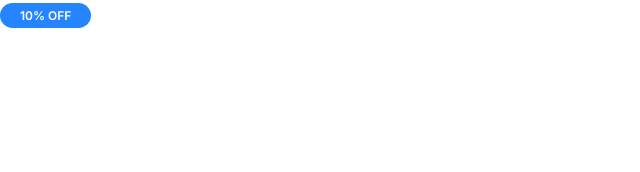
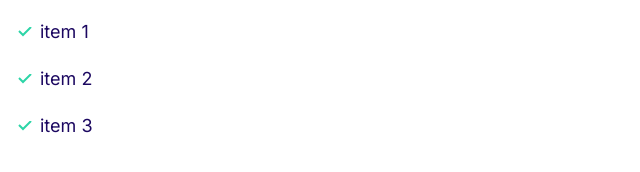
Before and after one commit to usama631/Moshify, a plain HTML site: page index.html in a window 1280 px wide. Shown: the whole page, without its empty margins (0-640 px from the left). Drawn offline with Linux system fonts and the light colour scheme.

Commit message:
Create Lists & Save VS Code Shortcuts

```diff
--- a/css/style.css
+++ b/css/style.css
@@ -115,3 +115,32 @@ a {
     font-size: 1.2rem;
   }
 }
+
+/* Lists */
+
+.list {
+  list-style: none;
+  padding-left: 0;
+  color: var(--color-heading);
+}
+
+.list--inline .list__item {
+  display: inline-block;
+  margin-right: 5rem;
+}
+
+.list--tick {
+  list-style-image: url(../images/tick.svg);
+  padding-left: 4rem;
+}
+
+.list--tick .list__item {
+  padding-left: 0.5rem;
+  margin-bottom: 2rem;
+}
+
+@media screen and (min-width: 1080px) {
+  .list--tick .list__item {
+    padding-left: 0;
+  }
+}
--- a/index.html
+++ b/index.html
@@ -15,9 +15,12 @@
     <title>Document</title>
   </head>
   <body>
-    <!--Trick : h${heading  $}*3 -->
-    <span class="badge badge--primary badge--primary badge--small"
-      >10% OFF</span
-    >
+    <!--Trick : h${heading  $}*3  Result: Create 3 heading with 3 sizes(h1,h2,h3)-->
+    <!--Trick: ul.list>li{item $}*3 Result: Result: Create 3 unordered list-->
+    <ul class="list list--tick">
+      <li class="list__item">item 1</li>
+      <li class="list__item">item 2</li>
+      <li class="list__item">item 3</li>
+    </ul>
   </body>
 </html>
```
Also changed, not shown: Shortcuts/VScode Shortcuts.html (added, +14 -0 lines), components/lists.html (added, +11 -0 lines), images/tick.svg (added).
